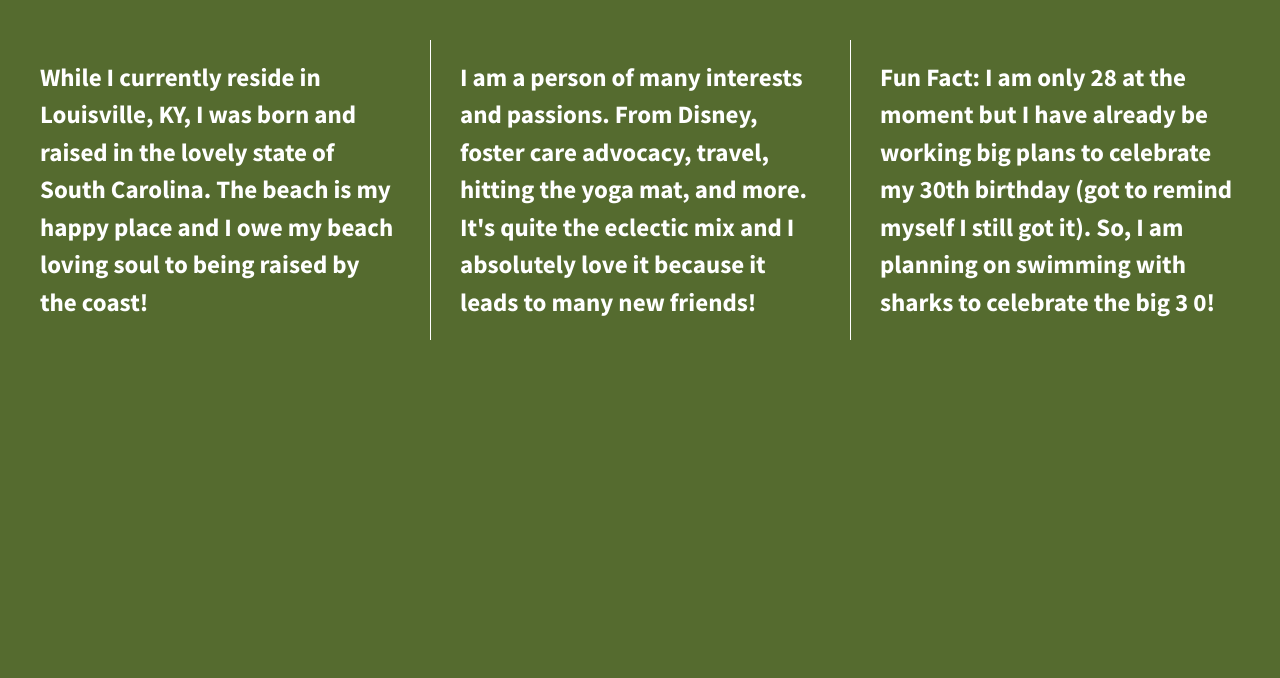
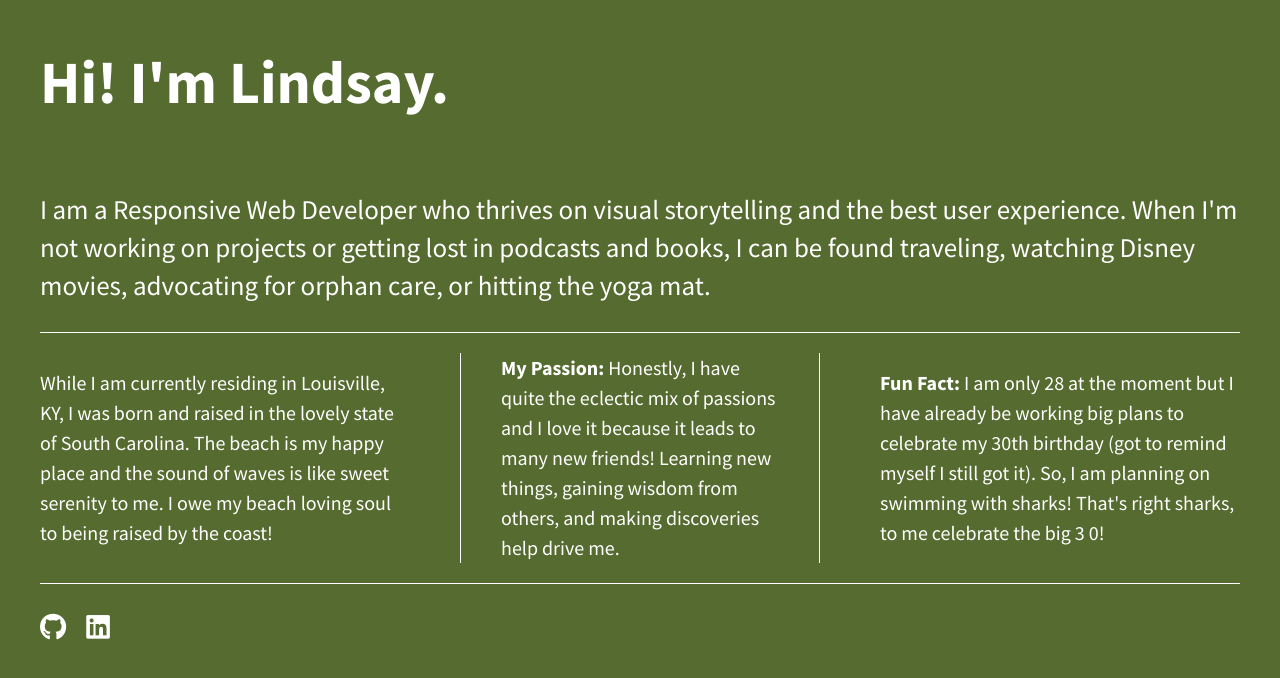
Before and after one commit to lrsimpson/divs-flexbox-starter, a plain HTML site: page index.html in a window 1280 px wide. Drawn offline with nearby package versions, Linux system fonts and the light colour scheme.

Commit message:
added header, body, and footer content and flex properties

```diff
--- a/css/main.css
+++ b/css/main.css
@@ -104,34 +104,61 @@ html {
 
 body {
   font-family: 'Source Sans Pro', sans-serif;
-  padding: 2em;
+  padding: 0em 2em;
   font-size: 1.25em;
-  height: 100%;
+  color: #fff;
+  display: flex;
+  justify-content: center;
 }
 
-.wrapper {
-  /*add display:flex and set justify-content to space-between*/
+.flex-container {
   display: flex;
   flex-flow: row wrap;
   justify-content: space-between;
-  align-items: center;
-  font-weight: 700;
+  max-width: 1200px;
 }
 
-.div-1, .div-2, .div-3 {
+header,
+footer {
+  width: 100%;
+  display: flex;
+  justify-content: flex-start;
+}
+
+header h1 {
+  font-size: 3em;
+}
+main {
+  width: 100%;
+  display: flex;
+  justify-content: center;
+  border-bottom: 1px solid #fff;
+}
+
+main p {
+  font-size: 1.35em;
+}
+
+.flex-items {
   /*give the divs a width of 30%, add display:flex, set justify-content and align-items to center*/
   display: flex;
   justify-content: center;
   align-items: center;
   color: #fff;
   line-height: 1.5em;
-  font-size: 1.25em;
-  background-color: #556B2F;
-  height: 300px;
-  width: 30%;
+  font-size: 1em;
+  border-bottom: 1px solid #fff;
 }
 
+footer {
+  border-top: 1px solid #fff;
+}
 
+footer i {
+  padding: 30px 20px 0 0;
+  color: #fff;
+  font-size: 1.35em;
+}
 
 /* ==========================================================================
    Helper classes
@@ -212,16 +239,25 @@ body {
    These examples override the primary ('mobile first') styles.
    Modify as content requires.
    ========================================================================== */
-   @media all and (min-width: 1200px) {
-       .div-1, .div-2, .div-3 {
+@media all and (max-width: 768px){
+  body {
+    padding: 1em;
+  }
+}
+
+ @media (min-width: 1200px) {
+       .flex-items {
          flex-basis: 30%;
+         border-bottom: none;
        }
 
-       .div-1, .div-2 {
+       #div-2 p {
+         border-left: 1px solid #fff;
          border-right: 1px solid #fff;
-         padding-right: 30px;
+         padding: 0 40px;
        }
    }
+
 @media print,
        (-webkit-min-device-pixel-ratio: 1.25),
        (min-resolution: 1.25dppx),
--- a/index.html
+++ b/index.html
@@ -15,22 +15,45 @@
         <script src="js/vendor/modernizr-2.8.3.min.js"></script>
         <link href='http://fonts.googleapis.com/css?family=Lora:700' rel='stylesheet' type='text/css'>
         <link href='http://fonts.googleapis.com/css?family=Source+Sans+Pro:400,700' rel='stylesheet' type='text/css'>
+        <script src="https://kit.fontawesome.com/ba73e2c62e.js" crossorigin="anonymous"></script>
     </head>
     <body>
         <!--[if lt IE 8]>
             <p class="browserupgrade">You are using an <strong>outdated</strong> browser. Please <a href="http://browsehappy.com/">upgrade your browser</a> to improve your experience.</p>
         <![endif]-->
 
-        <section class="wrapper">
-            <div class="div-1">
-                While I currently reside in Louisville, KY, I was born and raised in the lovely state of South Carolina. The beach is my happy place and I owe my beach loving soul to being raised by the coast!
+        <section class="flex-container">
+          <header>
+            <h1>Hi! I'm Lindsay.</h1>
+          </header>
+          <main>
+            <p>
+              I am a Responsive Web Developer who thrives on visual storytelling and the best user experience. When I'm not working on projects or getting lost in podcasts and books, I can be found traveling, watching Disney movies, advocating for orphan care, or hitting the yoga mat.
+            </p>
+          </main>
+            <div id="div-1" class="flex-items">
+                <p>
+                  While I am currently residing in Louisville, KY, I was born and raised in the lovely state of South Carolina. The beach is my happy place and the sound of waves is like sweet serenity to me. I owe my beach loving soul to being raised by the coast!
+                </p>
             </div>
-            <div class="div-2">
-                I am a person of many interests and passions. From Disney, foster care advocacy, travel, hitting the yoga mat, and more. It's quite the eclectic mix and I absolutely love it because it leads to many new friends!
+            <div id="div-2" class="flex-items">
+              <p>
+                <strong>My Passion:</strong> Honestly, I have quite the eclectic mix of passions and I love it because it leads to many new friends! Learning new things, gaining wisdom from others, and making discoveries help drive me.
+              </p>
             </div>
-            <div class="div-3">
-                Fun Fact: I am only 28 at the moment but I have already be working big plans to celebrate my 30th birthday (got to remind myself I still got it). So, I am planning on swimming with sharks to celebrate the big 3 0!
+            <div id="div-3" class="flex-items">
+              <p>
+                <strong>Fun Fact:</strong> I am only 28 at the moment but I have already be working big plans to celebrate my 30th birthday (got to remind myself I still got it). So, I am planning on swimming with sharks! That's right sharks, to me celebrate the big 3 0!
+              </p>
             </div>
+            <footer>
+              <a href="https://github.com/lrsimpson" target="_blank">
+                <i class="fab fa-github"></i>
+              </a>
+              <a href="http://linkedin.com/in/lindsay-simpson-6b2796193" target="_blank">
+                <i class="fab fa-linkedin"></i>
+              </a>
+            </footer>
         </section>
 
         <script src="https://ajax.googleapis.com/ajax/libs/jquery/1.11.3/jquery.min.js"></script>
```
Also changed, not shown: 1 other file.
